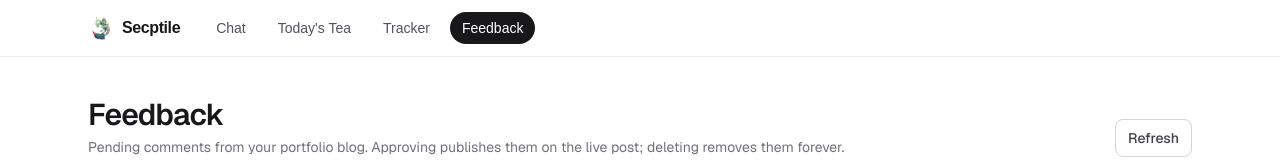
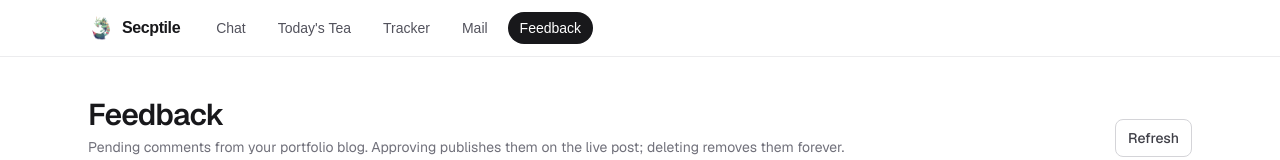
Before and after one commit to MrRishabThapa/secptile, a Next.js app: page /feedback in a window 1280 px wide. Shown: the top 160 px of the page. Built offline with nearby package versions, Linux system fonts and the light colour scheme; no server answers.

Commit message:
feat(nav): Mail entry for the unified inbox

```diff
--- a/src/components/nav-bar.tsx
+++ b/src/components/nav-bar.tsx
@@ -8,12 +8,14 @@ import logo from "@/assets/logo.png";
 /**
  * Shared navigation. Built to grow: add entries here as new surfaces land
  * (assistant, stats, settings…). Chat (voice journaling) opens at the root;
- * the blog/LinkedIn flow lives on Today's Tea; comment review on Feedback.
+ * the blog/LinkedIn flow lives on Today's Tea; comment review on Feedback;
+ * the read-only unified inbox on Mail.
  */
 const LINKS = [
   { href: "/", label: "Chat" },
   { href: "/tea", label: "Today's Tea" },
   { href: "/tracker", label: "Tracker" },
+  { href: "/mail", label: "Mail" },
   { href: "/feedback", label: "Feedback" },
 ];
 
```
